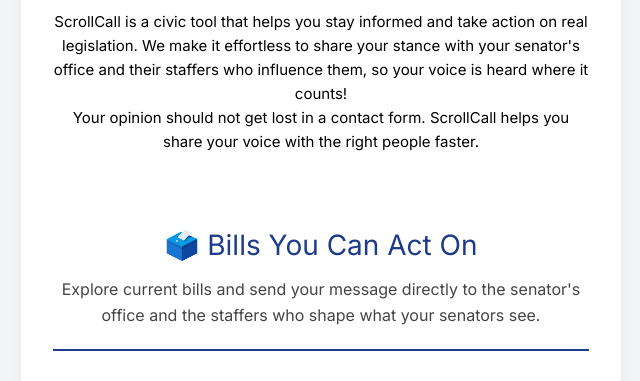
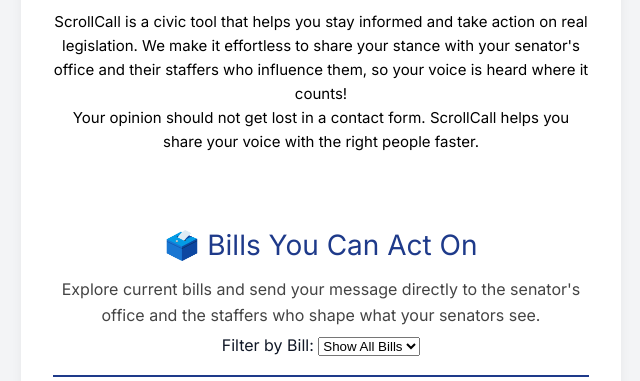
Before and after one commit to ServingChampions/Scrollcall, a plain HTML site: page index.html in a window 1280 px wide. Shown: the part 373-754 px from the top of the page, without its empty margins (319-959 px from the left). Drawn offline with Linux system fonts and the light colour scheme.

Commit message:
Update index.html

```diff
--- a/index.html
+++ b/index.html
@@ -49,6 +49,13 @@
 <section class="section-divider">
   <h2>🗳️ Bills You Can Act On</h2>
   <p>Explore current bills and send your message directly to the senator's office and the staffers who shape what your senators see.</p>
+
+    <div class="bill-filter">
+    <label for="bill-filter-dropdown">Filter by Bill:</label>
+    <select id="bill-filter-dropdown">
+      <option value="">Show All Bills</option>
+    </select>
+  </div>
 </section>
 
 
```
